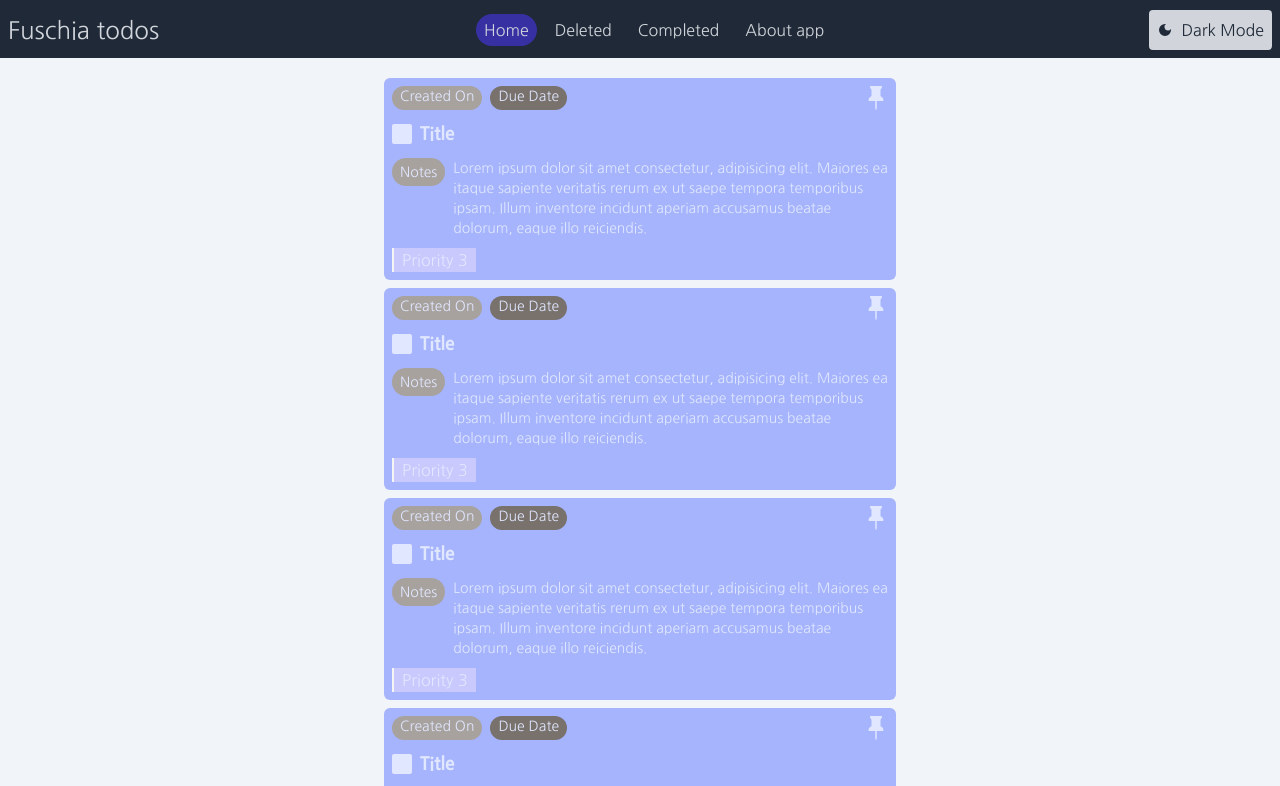
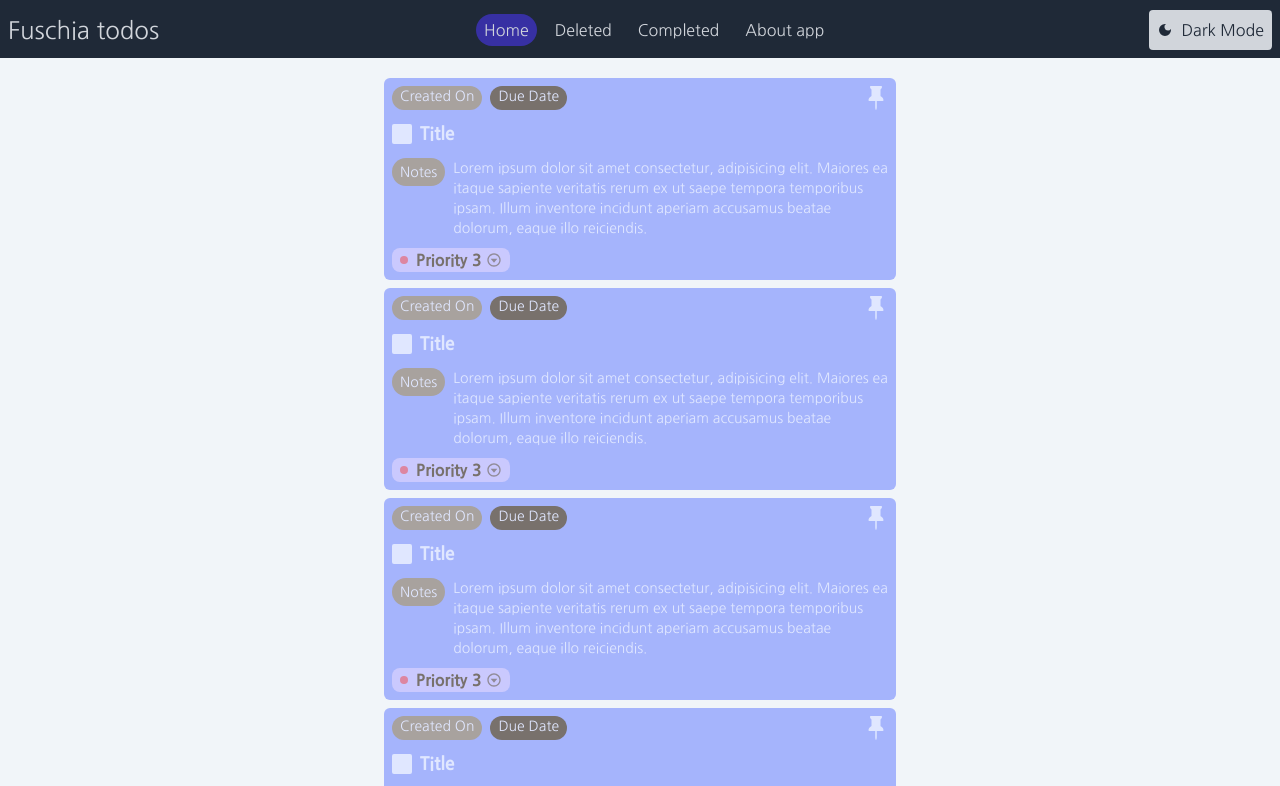
Before and after one commit to kaboomblam/tododarklight, a React (Vite) app: page / in a window 1280 px wide. Shown: the top 786 px of the page. Built offline with nearby package versions, Linux system fonts and the light colour scheme.

Commit message:
Tweak card style to add more polish

```diff
--- a/src/components/TodoListItem.tsx
+++ b/src/components/TodoListItem.tsx
@@ -2,7 +2,8 @@ import React from "react";
 import { MdModeEditOutline, MdOutlineDoneOutline } from "react-icons/md";
 import { BsPinFill } from "react-icons/bs";
 
-import { AiFillPushpin } from "react-icons/ai";
+import { AiFillPushpin, AiOutlineDown } from "react-icons/ai";
+import { BiCaretDownCircle } from "react-icons/bi";
 import { Todo } from "../utils/todo";
 
 type Props = {
@@ -49,8 +50,12 @@ const TodoListItem: React.FC<Props> = ({ todoItem }) => {
       </div>
       {/* Actions bar */}
       <div className="flex gap-2 text-base items-center">
-        <div className="flex border-l-2 border-stone-100 bg-[#f2e0fe7a] px-2">
+        <div className="flex items-center gap-1 text-stone-500  bg-[#f2e0fe7a] px-2 font-[800] rounded-lg">
+          <div className="w-2 h-2 rounded-full bg-red-500/50 dark:bg-red-500/70 mr-1"></div>
           <p>Priority 3</p>
+          <div className="opacity-70">
+            <BiCaretDownCircle />
+          </div>
         </div>
       </div>
     </div>
```
